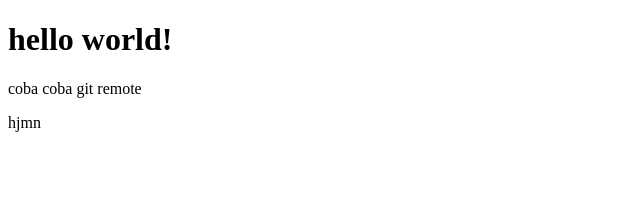
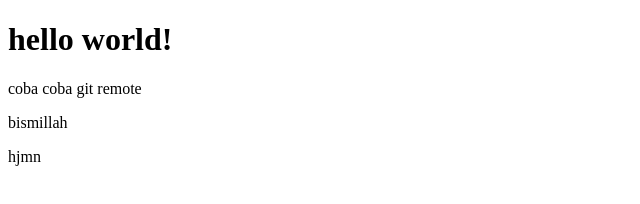
Before and after one commit to efanbelajar/git-remote, a plain HTML site: page index.html in a window 1280 px wide. Shown: the full height of the page, 0-640 px from the left. Drawn offline with Linux system fonts and the light colour scheme.

Commit message:
ubah dikit

```diff
--- a/index.html
+++ b/index.html
@@ -9,5 +9,6 @@
 <body>
     <h1>hello world!</h1>
     <p>coba coba git remote</p>
+    <p>bismillah</p>
 </body>
 </html>hjmn
```
